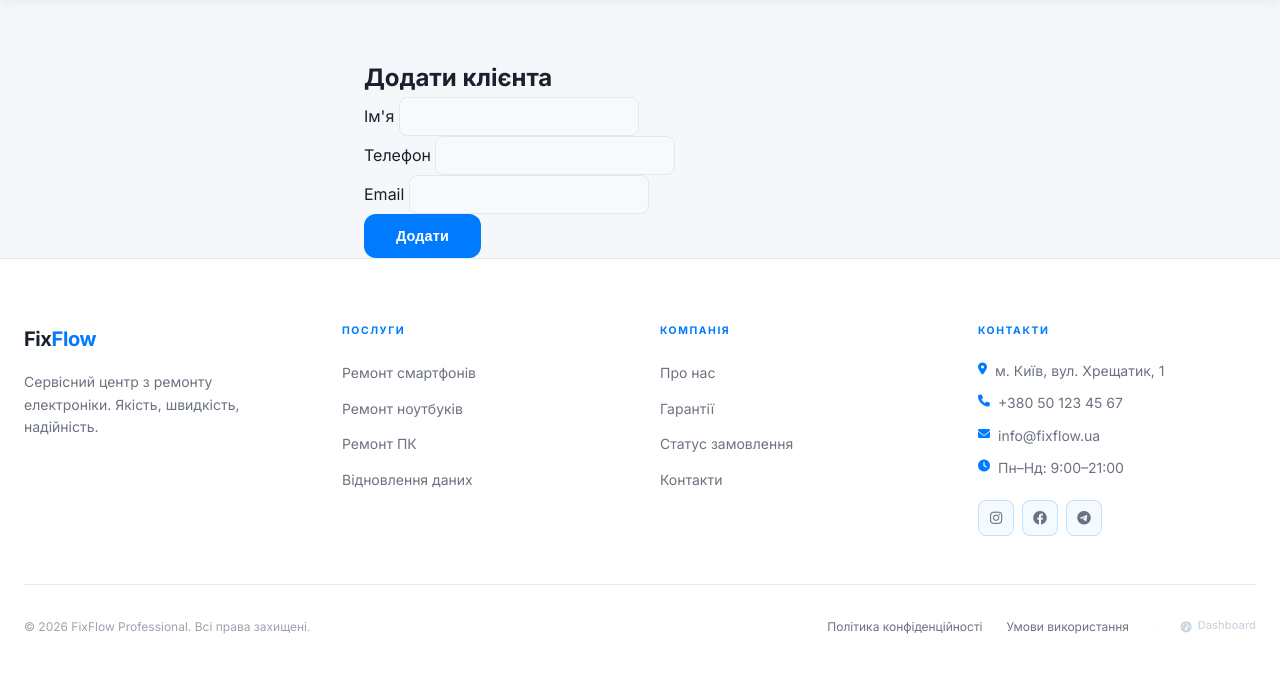
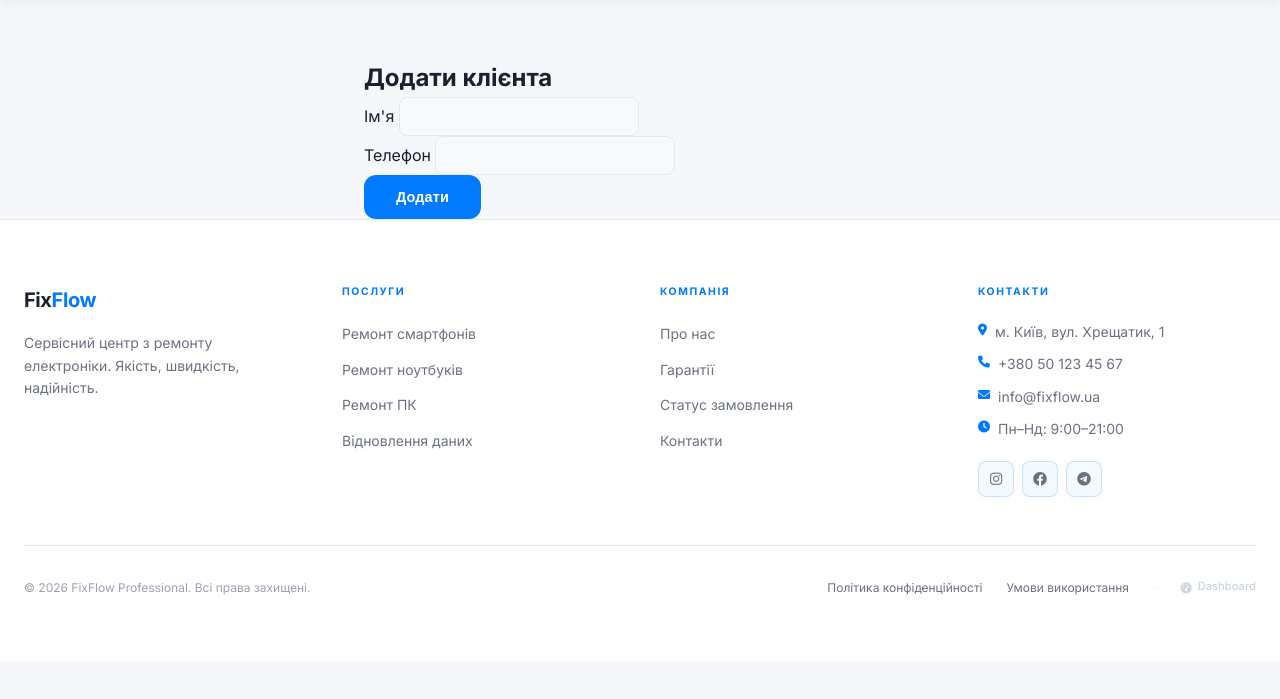
Before and after one commit to Mark202112/FixFlow2.0, a Django app: page /dashboard/clients/create/ in a window 1280 px wide. Shown: the part 73-772 px from the top of the page. Run offline with Django 5.2, Linux system fonts and the light colour scheme; the visitor is signed in with stand-in values (Sample User, id 1); some libraries are stand-ins or nearby versions.

Commit message:
Удалены поля email из форм создания и редактирования клиентов

```diff
--- a/dashboard/views.py
+++ b/dashboard/views.py
@@ -285,7 +285,6 @@ def client_detail(request, pk):
     orders=Order.objects.filter(client=client).order_by('-created_at')
     if request.method=='POST':
         client.name=request.POST.get('name',client.name).strip()
-        client.email=request.POST.get('email',client.email).strip()
         client.save()
         return redirect('dashboard:client_detail',pk=pk)
     return render(request,'dashboard/client_detail.html',{'client':client,'orders':orders,'status_choices':Order.STATUS_CHOICES})
@@ -296,11 +295,10 @@ def create_client(request):
     if request.method=='POST':
         name=request.POST.get('name','').strip()
         phone=request.POST.get('phone','').strip()
-        email=request.POST.get('email','').strip()
         if name and phone:
             if Client.objects.filter(phone=phone).exists(): error='Клієнт з таким номером вже існує'
             else:
-                c=Client.objects.create(name=name,phone=phone,email=email)
+                c=Client.objects.create(name=name,phone=phone)
                 return redirect('dashboard:client_detail',pk=c.pk)
         else: error="Ім'я та телефон обов'язкові"
     return render(request,'dashboard/create_client.html',{'error':error})
--- a/main/views.py
+++ b/main/views.py
@@ -38,7 +38,6 @@ def create_order(request):
     try:
         name    = request.POST.get('name', '').strip()
         phone   = request.POST.get('phone', '').strip()
-        email   = request.POST.get('email', '').strip()
         device  = request.POST.get('device', '').strip()
         problem = request.POST.get('problem', '').strip()
 
@@ -47,7 +46,7 @@ def create_order(request):
 
         client, _ = Client.objects.get_or_create(
             phone=phone,
-            defaults={'name': name, 'email': email}
+            defaults={'name': name}
         )
 
         order = Order.objects.create(
--- a/templates/dashboard/client_detail.html
+++ b/templates/dashboard/client_detail.html
@@ -16,8 +16,7 @@
                     <div style="width:56px;height:56px;border-radius:14px;background:rgba(0,122,255,.15);display:inline-flex;align-items:center;justify-content:center;color:#007AFF;font-size:1.4rem;font-weight:700;">{{ client.name|slice:":1"|upper }}</div>
                 </div>
                 <div><p class="det-label-c">Ім'я</p><input type="text" name="name" value="{{ client.name }}" class="dash-input"></div>
-                <div><p class="det-label-c">Телефон</p><p style="color:#007AFF;font-family:monospace;font-size:.9rem;padding:10px 14px;background:rgba(42,42,45,.5);border-radius:8px;border:1px solid rgba(255,255,255,.06);">{{ client.phone }}</p></div>
-                <div><p class="det-label-c">Email</p><input type="email" name="email" value="{{ client.email }}" placeholder="email@example.com" class="dash-input"></div>
+                <div><p class="det-label-c">Телефон</p><p style="color:#007AFF;font-family:monospace;font-size:.9rem;padding:10px 14px;background:#F7FAFC;border-radius:8px;border:1px solid #E2E8F0;">{{ client.phone }}</p></div>
                 <button type="submit" class="tb-btn tb-btn-primary" style="width:100%;justify-content:center;padding:10px;"><i class="fas fa-save" style="font-size:.75rem;margin-right:6px;"></i>Зберегти</button>
             </form>
         </div>
--- a/templates/dashboard/clients_list.html
+++ b/templates/dashboard/clients_list.html
@@ -20,14 +20,13 @@
     {% if clients %}
     <div style="overflow-x:auto;">
         <table class="dash-table">
-            <thead><tr><th>#</th><th>Ім'я</th><th>Телефон</th><th>Email</th><th>Замовлень</th><th>Витрат</th><th>Дата</th><th></th></tr></thead>
+            <thead><tr><th>#</th><th>Ім'я</th><th>Телефон</th><th>Замовлень</th><th>Витрат</th><th>Дата</th><th></th></tr></thead>
             <tbody>
             {% for c in clients %}
             <tr>
                 <td style="color:#4b5563;font-size:.75rem;">{{ forloop.counter }}</td>
                 <td style="font-weight:500;color:#1A202C;">{{ c.name }}</td>
                 <td style="font-family:monospace;color:#007AFF;font-size:.85rem;">{{ c.phone }}</td>
-                <td style="color:#6b7280;font-size:.82rem;">{{ c.email|default:"—" }}</td>
                 <td><span style="padding:3px 10px;background:rgba(0,122,255,.1);color:#007AFF;border-radius:5px;font-size:.72rem;font-weight:600;border:1px solid rgba(0,122,255,.2);">{{ c.order_count }}</span></td>
                 <td style="color:#34c759;font-size:.82rem;">{% if c.total_spent %}{{ c.total_spent }} ₴{% else %}—{% endif %}</td>
                 <td style="font-size:.75rem;color:#4b5563;">{{ c.created_at|date:"d.m.Y" }}</td>
--- a/templates/dashboard/create_client.html
+++ b/templates/dashboard/create_client.html
@@ -13,10 +13,6 @@
                 <label>Телефон</label>
                 <input type="tel" name="phone" class="form-control" required>
             </div>
-            <div class="form-group">
-                <label>Email</label>
-                <input type="email" name="email" class="form-control">
-            </div>
             <button type="submit" class="btn btn-primary">Додати</button>
         </form>
     </div>
```
